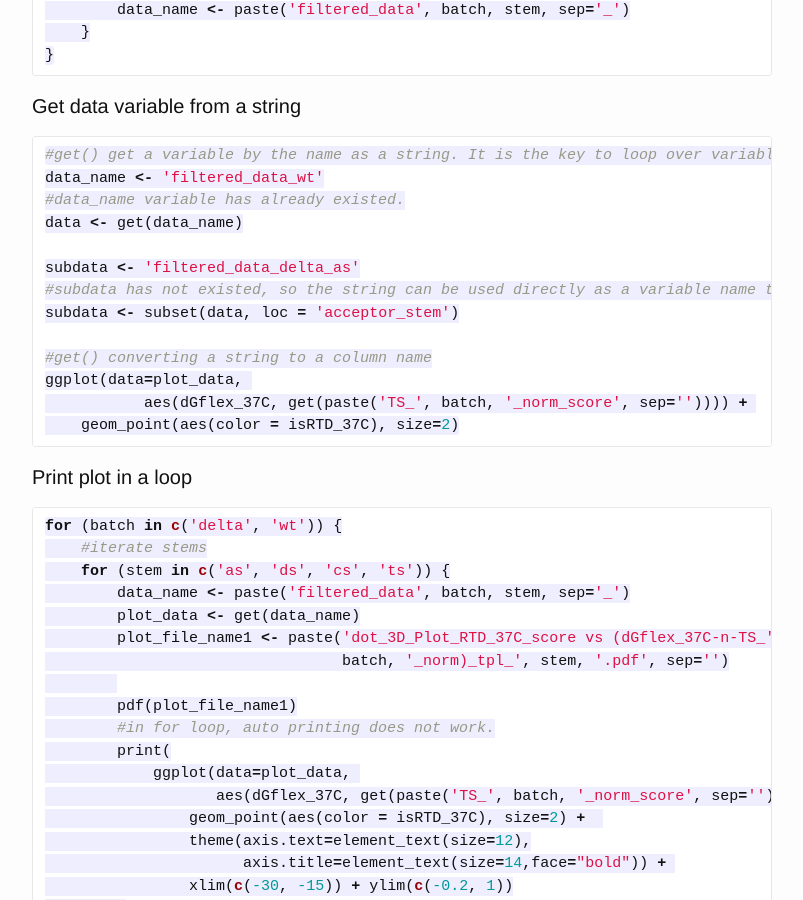
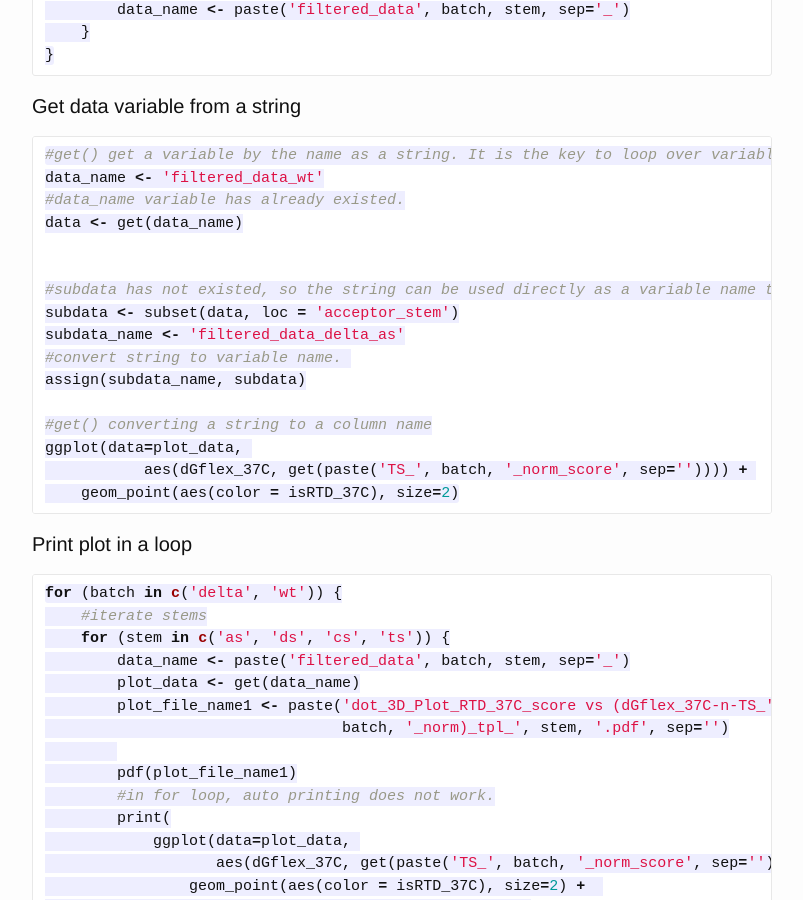
Before and after one commit to juvion/juvion.github.io, a Jekyll site: the page built from _posts/2013-12-28-R_tips.md, in a window 1280 px wide and 900 px high, scrolled down 697 px. Shown: the whole window, without its empty margins (238-1041 px from the left). Built offline with Jekyll 4.4.1, drawn with Linux system fonts in a browser that asks for light colours; Markdown is read by kramdown in place of the engine named in the settings.

Commit message:
Fix a bug of an R script, 2013-12-28-R_tips.md.

```diff
--- a/_posts/2013-12-28-R_tips.md
+++ b/_posts/2013-12-28-R_tips.md
@@ -38,9 +38,12 @@ data_name <- 'filtered_data_wt'
 #data_name variable has already existed.
 data <- get(data_name)
 
-subdata <- 'filtered_data_delta_as'
+
 #subdata has not existed, so the string can be used directly as a variable name to be asigned.
 subdata <- subset(data, loc = 'acceptor_stem')
+subdata_name <- 'filtered_data_delta_as'
+#convert string to variable name.
+assign(subdata_name, subdata)
 
 #get() converting a string to a column name
 ggplot(data=plot_data,
```
